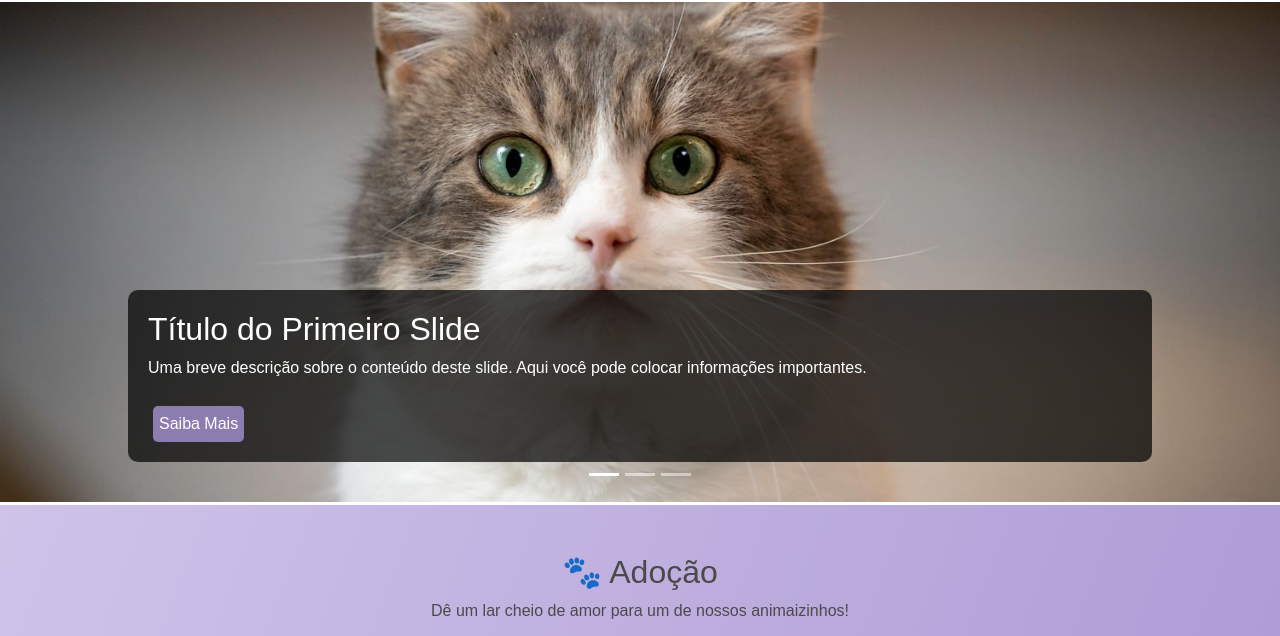
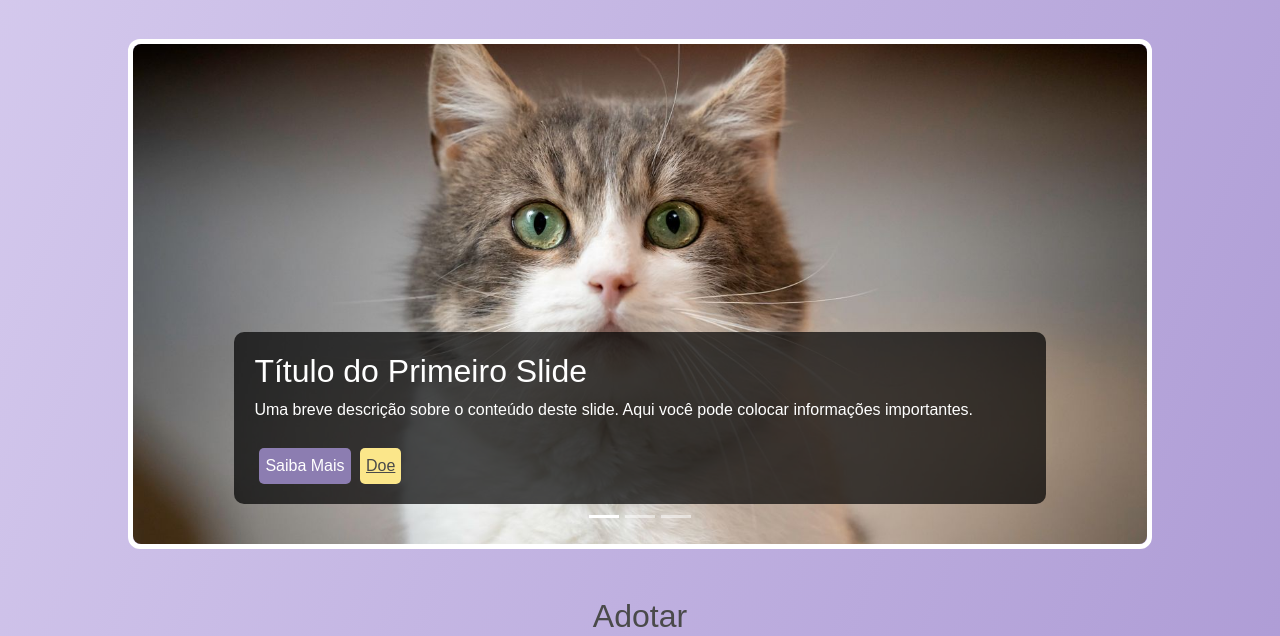
Before and after one commit to henriqmguima/front-puuuramor, a PHP site: page / in a window 1280 px wide. Shown: the part 801-1437 px from the top of the page. Run offline with PHP 8.4, Linux system fonts and the light colour scheme; some libraries are stand-ins or nearby versions; some web fonts are replaced.

Commit message:
Atualização do front

```diff
--- a/index.html
+++ b/index.html
@@ -14,7 +14,7 @@
 </head>
 <body>
     <section class="hero">
-        <h1 style="z-index: 2;">Bem-vindo à Puuuramor 🐾</h1>
+        <h1 style="z-index: 2;">Bem-vindo à Puuuramor</h1>
         <p style="z-index: 2;">Uma ONG dedicada ao resgate e adoção de animais em busca de um lar amoroso.</p>
         <a href="#adocao" class="btn-hero" style="z-index: 2;">Ver animais para adoção</a>
     </section>
@@ -28,10 +28,13 @@
             <div class="collapse navbar-collapse justify-content-end" id="navbarNav">
                 <ul class="navbar-nav">
                     <li class="nav-item">
-                        <a class="nav-link" href="#adocao">Adoção</a>
+                        <a class="nav-link" href="#carousel">Recentes</a>
                     </li>
                     <li class="nav-item">
-                        <a class="nav-link" href="#nao-adotaveis">Não adotáveis</a>
+                        <a class="nav-link" href="#adocao">Adotar</a>
+                    </li>
+                    <li class="nav-item">
+                        <a class="nav-link" href="#nao-adotaveis">Apadrinhar</a>
                     </li>
                     <li class="nav-item">
                         <a class="nav-link" href="loja/loja.html">Loja</a>
@@ -45,6 +48,7 @@
     </nav>
 
     <section id="carousel" class="carousel slide" data-bs-ride="carousel">
+        <div class="d-flex justify-content-center align-items-center">
         <!-- Indicadores -->
             <section id="carouselExemplo" class="carousel slide" data-bs-ride="carousel">
                 <!-- Indicadores -->
@@ -61,11 +65,11 @@
                             <h2>Título do Primeiro Slide</h2>
                             <p>Uma breve descrição sobre o conteúdo deste slide. Aqui você pode colocar informações importantes.</p>
                             <button class="saiba-mais" data-bs-toggle="modal" data-bs-target="#modalNoticia">Saiba Mais</button>
-                        <!-- <button class="doe" data-bs-toggle="modal" data-bs-target="#modalNoticia">
+                            <a href="#" class="doe" target="_blank">
                                 <div class="wrapper-help">
-                                <div class="help"></div>
+                                    <div class="help">Doe</div>
                                 </div>
-                        </button> -->
+                            </a>
                         </div>
                     </div>
                     <div class="carousel-item" style="background-image: url('fotos/foto1-news.jpeg');" data-bs-title="Título do Segundo Slide" data-bs-description="Outra descrição breve e atrativa para este slide. Destaque os principais pontos do seu conteúdo.">
@@ -84,18 +88,8 @@
                         </div>
                     </div>
                 </div>
-
-            <!-- Controles de navegação -->
-            <!-- <button class="carousel-control-prev" type="button" data-bs-target="#carouselExemplo" data-bs-slide="prev">
-                <span class="carousel-control-prev-icon" aria-hidden="true"></span>
-                <span class="visually-hidden">Anterior</span>
-            </button>
-            <button class="carousel-control-next" type="button" data-bs-target="#carouselExemplo" data-bs-slide="next">
-                <span class="carousel-control-next-icon" aria-hidden="true"></span>
-                <span class="visually-hidden">Próximo</span>
-            </button> -->
             </section>
-
+        </div>
         <!-- Modal -->
         <div class="modal fade" id="modalNoticia" tabindex="-1" aria-labelledby="modalNoticiaLabel" aria-hidden="true">
           <div class="modal-dialog">
@@ -113,23 +107,13 @@
             </div>
           </div>
         </div>
-
-
-        <!-- <button class="carousel-control-prev" type="button" data-bs-target="#carousel" data-bs-slide="prev">
-            <span class="carousel-control-prev-icon" aria-hidden="true"></span>
-            <span class="visually-hidden">Anterior</span>
-        </button>
-        <button class="carousel-control-next" type="button" data-bs-target="#carousel" data-bs-slide="next">
-            <span class="carousel-control-next-icon" aria-hidden="true"></span>
-            <span class="visually-hidden">Próximo</span>
-        </button> -->
     </section>
 
 
 
 
     <section id="adocao" class="container my-5 text-center">
-        <h2>🐾 Adoção</h2>
+        <h2>Adotar</h2>
         <p>Dê um lar cheio de amor para um de nossos animaizinhos!</p>
 
         <div class="row" id="animal-container">
@@ -234,7 +218,7 @@
     </section>
 
     <section id="nao-adotaveis" class="container py-5 text-center">
-        <h2>❤️ Animais não adotáveis</h2>
+        <h2>Apadrinhar</h2>
         <p>Esses animais fazem parte da nossa família e precisam de cuidados contínuos.</p>
 
         <div class="row" id="nao-adotaveis-container">
@@ -244,9 +228,11 @@
                     <img src="https://media.istockphoto.com/id/1525417918/photo/wearing-cat-scratcher-bored-red-collar-collar-brush-pets-close-up-young-old-handsome-animal.jpg?s=612x612&w=0&k=20&c=pbc2e4Z0ZYjsfif9JKZXlh7vu86f2Whaaqe5GC_mwqg=" class="card-img-top" alt="Gato">
                     <div class="card-body">
                         <h5 class="card-title">Bento</h5>
+                        <button class="btn" data-bs-toggle="modal" data-bs-target="#apadrModal" data-name="Bento" data-description="Sem descrição" data-image="https://media.istockphoto.com/id/1525417918/photo/wearing-cat-scratcher-bored-red-collar-collar-brush-pets-close-up-young-old-handsome-animal.jpg?s=612x612&w=0&k=20&c=pbc2e4Z0ZYjsfif9JKZXlh7vu86f2Whaaqe5GC_mwqg=">
                             <div class="wrapper-button-2">
                                 <div class="apadrinhar"></div>
                             </div>
+                        </button>
                     </div>
                 </div>
             </div>
@@ -255,9 +241,11 @@
                     <img src="https://encrypted-tbn0.gstatic.com/images?q=tbn:ANd9GcRqTPffZMd-c5jCe_1HtbpdsvSxq2bnvRPV2t1a0eH2Bb7zXpISqd4D21CvlJV7BGXVWbY" class="card-img-top" alt="Cachorro">
                     <div class="card-body">
                         <h5 class="card-title">Max</h5>
+                        <button class="btn" data-bs-toggle="modal" data-bs-target="#apadrModal" data-name="Max" data-description="Sem descrição" data-image="https://encrypted-tbn0.gstatic.com/images?q=tbn:ANd9GcRqTPffZMd-c5jCe_1HtbpdsvSxq2bnvRPV2t1a0eH2Bb7zXpISqd4D21CvlJV7BGXVWbY">
                             <div class="wrapper-button-2">
                                 <div class="apadrinhar"></div>
                             </div>
+                        </button>
                     </div>
                 </div>
             </div>
@@ -266,9 +254,11 @@
                     <img src="https://as1.ftcdn.net/v2/jpg/01/06/39/60/1000_F_106396068_ubLYv1qXZgsEHA2ihHcWvXQsyS4WDvox.jpg" class="card-img-top" alt="Gato">
                     <div class="card-body">
                         <h5 class="card-title">Lola</h5>
+                        <button class="btn" data-bs-toggle="modal" data-bs-target="#apadrModal" data-name="Lola" data-description="Sem descrição" data-image="https://as1.ftcdn.net/v2/jpg/01/06/39/60/1000_F_106396068_ubLYv1qXZgsEHA2ihHcWvXQsyS4WDvox.jpg">
                             <div class="wrapper-button-2">
                                 <div class="apadrinhar"></div>
                             </div>
+                        </button>
                     </div>
                 </div>
             </div>
@@ -281,9 +271,11 @@
                     <img src="https://cache.desktopnexus.com/thumbseg/55/55490-bigthumbnail.jpg" class="card-img-top" alt="Cachorro">
                     <div class="card-body">
                         <h5 class="card-title">Duke</h5>
+                        <button class="btn" data-bs-toggle="modal" data-bs-target="#apadrModal" data-name="Duke" data-description="Sem descrição" data-image="https://cache.desktopnexus.com/thumbseg/55/55490-bigthumbnail.jpg">
                             <div class="wrapper-button-2">
                                 <div class="apadrinhar"></div>
                             </div>
+                        </button>
                     </div>
                 </div>
             </div>
@@ -292,6 +284,23 @@
         <!-- Botões de Ver Mais e Ver Menos -->
         <button id="ver-mais-nao-adotaveis" class="btn btn-custom mt-4">Ver Mais</button>
         <button id="ver-menos-nao-adotaveis" class="btn btn-custom mt-4 d-none">Ver Menos</button>
+        <div class="modal fade" id="apadrModal" tabindex="-1" aria-labelledby="apadrModalLabel" aria-hidden="true">
+            <div class="modal-dialog">
+                <div class="modal-content">
+                    <div class="modal-header">
+                        <h5 class="modal-title" id="apadrModalLabel">Informações sobre o animal</h5>
+                        <button type="button" class="btn-close" data-bs-dismiss="modal" aria-label="Close"></button>
+                    </div>
+                    <div class="modal-body">
+                        <img src="" id="modalAnimalImage" class="img-fluid mb-3" alt="Animal">
+                        <h5 id="modalAnimalName"></h5>
+                        <p id="modalAnimalDescription"></p>
+                        <a href="https://www.instagram.com/projeto.puuuramor/" target="_blank" class="btn">Quero Apadrinhar</a>
+                    </div>
+                </div>
+            </div>
+        </div>
+
     </section>
 
     <section id="loja" class="container my-5 text-center">
--- a/style.css
+++ b/style.css
@@ -126,19 +126,22 @@ nav{
     opacity: 0.7;
 }
 
-#carousel{
-    border: solid #fff;
-    border-left: 10px;
-    border-right: 10px;
-}
-.carousel-item {
+#carouselExemplo {
+    border: 5px solid #fff;
+    width: 80%;
+    border-radius: 12px;
+    margin-top: 40px;
+  }
+
+  .carousel-item {
+    border-radius: 8px;
     height: 500px;
     position: relative;
     background-size: cover;
     background-position: center;
-}
+  }
 
-.carousel-caption {
+  .carousel-caption {
     background-color: rgba(0, 0, 0, 0.7);
     border-radius: 10px;
     padding: 20px;
@@ -146,9 +149,10 @@ nav{
     left: 10%;
     right: 10%;
     text-align: left;
-}
+  }
 
-.saiba-mais {
+
+.saiba-mais, .doe {
     display: inline-block;
     margin-top: 10px;
     border: none;
@@ -156,18 +160,23 @@ nav{
     padding: 6px;
     background-color: #8c7db1;
     color: white;
-}
-
-.saiba-mais {
     margin-left: 5px;
     transition: background 0.5s;
     transition: transform 0.3s;
-
 }
 
 .saiba-mais:hover {
     transform: translateX(5px);
     background-color: #B5A3E0;
+}
+
+.doe{
+    background-color: #FBE68A;
+    color: #4A4A4A;
+}
+.doe:hover{
+    transform: translateX(5px);
+    background-color: #f0ce37;
 }
 .card {
     position: relative;
@@ -185,7 +194,7 @@ nav{
     transform: scale(1.01);
 }
 
-.image-container {
+.card-container {
     position: relative;
     width: 100%;
     height: 80%;
@@ -210,9 +219,16 @@ nav{
 .card .btn:hover {
     background-color: #8c7db1a1;
 } */
+.card-body button{
+    position: absolute;
+    z-index: 1;
+    bottom: 50px;
+    right: 5px;
+}
 .wrapper-button{
     width: 60px;
     height: 60px;
+
     background-color: #FBE68A;
     border-radius: 50%;
     display: flex;
@@ -377,6 +393,9 @@ nav{
       .card{
         height:40vh;
       }
+      .container{
+        justify-content: center;
+      }
 
 }
 
@@ -389,4 +408,9 @@ nav{
     .card{
         height:75vh;
       }
+      .wrapper-button, .adotar{
+        width: 90px;
+        height: 90px;
+      }
+
 }
```
Also changed, not shown: loja/loja.html (+24 -2 lines), script.js (+16 -12 lines). Lines whose indentation alone changed are shown as unchanged.
